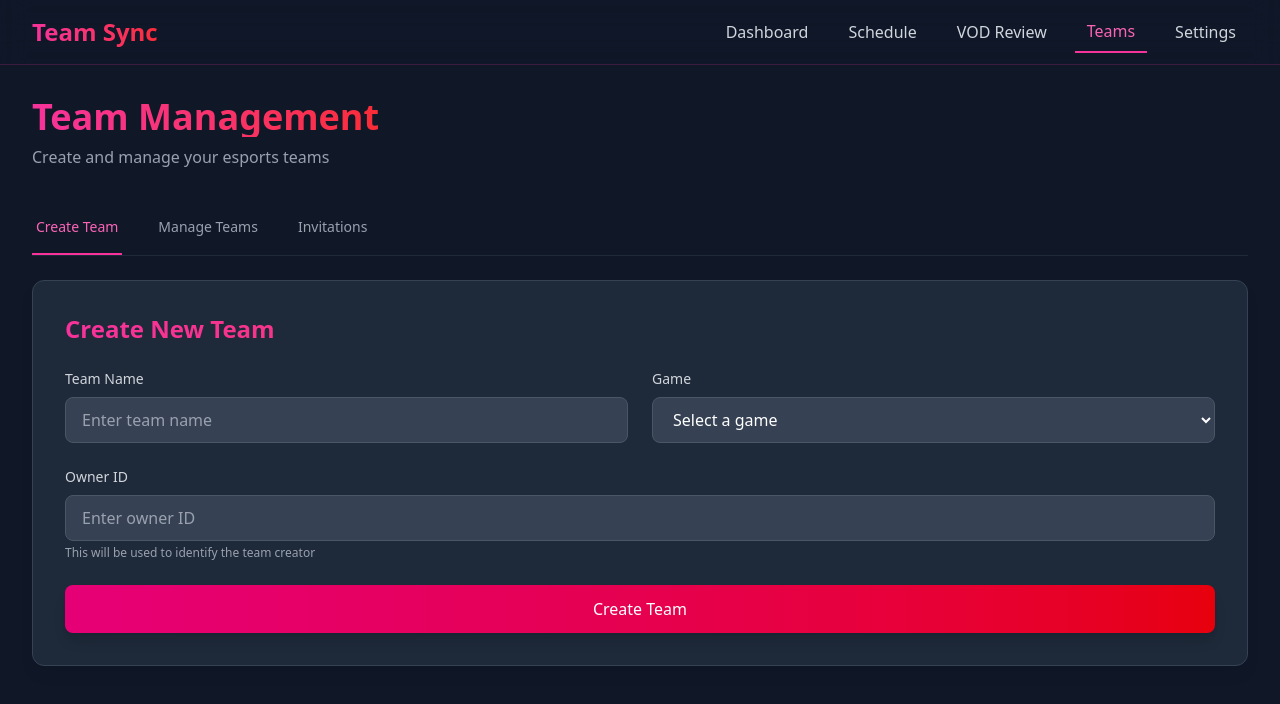
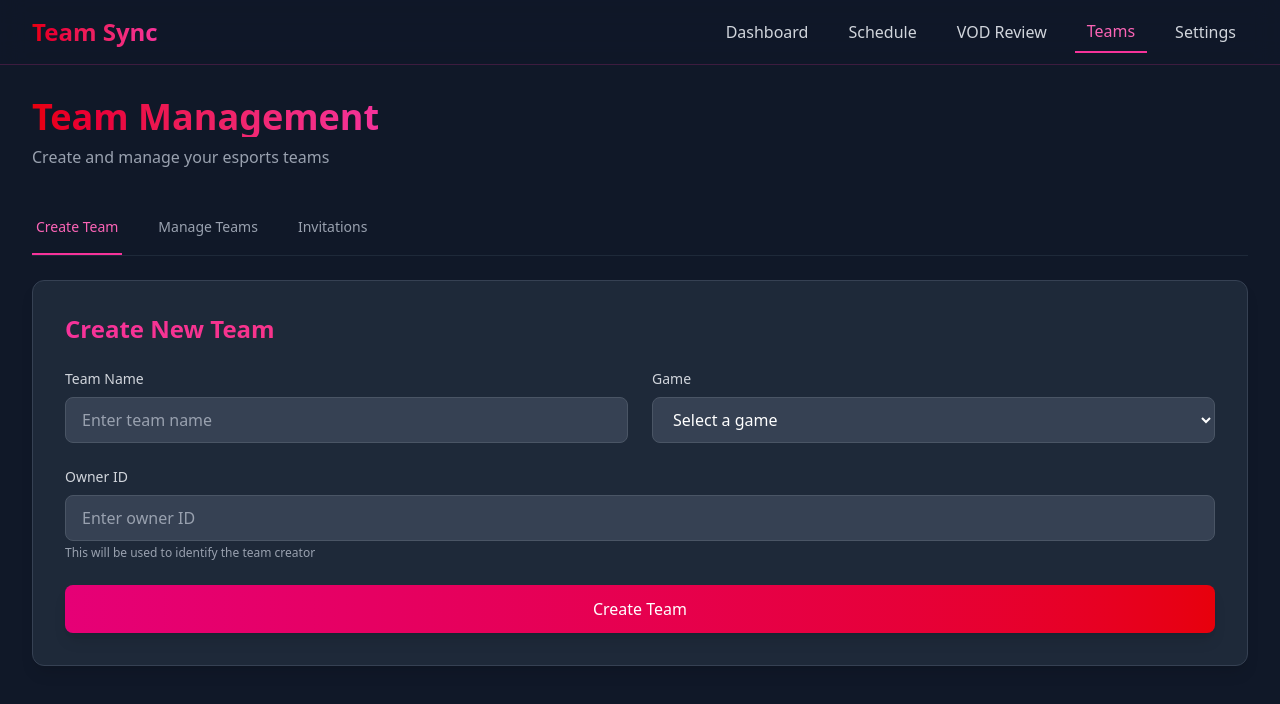
Before and after one commit to LGS15/RePlanFrontEnd, a React (Vite) app in the folder web/: page /team-management in a window 1280 px wide. Shown: the top 704 px of the page. Built offline with nearby package versions, Linux system fonts and the light colour scheme.

Commit message:
Did nothing but there's a commit (added page and changed 2 colours )

```diff
--- a/web/src/pages/LandingPage.css
+++ b/web/src/pages/LandingPage.css
@@ -29,7 +29,7 @@
 }
 
 ::-webkit-scrollbar-thumb {
-    background: linear-gradient(to bottom, #ec4899, #ef4444);
+    background: linear-gradient(to bottom, #ef4444,#ec4899);
     border-radius: 5px;
 }
 
@@ -61,9 +61,9 @@
 
 /* glow effects */
 .neon-glow {
-    text-shadow: 0 0 5px #ff0080, 0 0 10px #ff0080, 0 0 15px #ff0080;
+    text-shadow: 0 0 5px #e80303, 0 0 10px #ff0080, 0 0 15px #ff0080;
 }
 
 .box-neon-glow {
-    box-shadow: 0 0 5px #ff0080, 0 0 10px #ff0080;
+    box-shadow: 0 0 5px #fca3c9, 0 0 10px #ff0080;
 }
--- a/web/src/pages/TeamManagementPage.jsx
+++ b/web/src/pages/TeamManagementPage.jsx
@@ -13,7 +13,7 @@ const TeamManagementPage = () => {
                 <div className="max-w-7xl mx-auto px-4 sm:px-6 lg:px-8">
                     <div className="flex justify-between h-16">
                         <div className="flex items-center">
-                            <Link to="/" className="text-2xl font-bold text-transparent bg-clip-text bg-gradient-to-r from-pink-500 to-red-500">
+                            <Link to="/" className="text-2xl font-bold text-transparent bg-clip-text bg-gradient-to-r from-red-600 to-pink-500">
                                 Team Sync
                             </Link>
                         </div>
@@ -33,7 +33,7 @@ const TeamManagementPage = () => {
                 {/* Page Header */}
                 <div className="flex flex-col md:flex-row md:items-center md:justify-between mb-8">
                     <div>
-                        <h1 className="text-3xl md:text-4xl font-bold text-transparent bg-clip-text bg-gradient-to-r from-pink-500 to-red-500">
+                        <h1 className="text-3xl md:text-4xl font-bold text-transparent bg-clip-text bg-gradient-to-r from-red-600 to-pink-500">
                             Team Management
                         </h1>
                         <p className="text-gray-400 mt-2">Create and manage your esports teams</p>
```
Also changed, not shown: web/src/pages/TeamPage.jsx (added).
